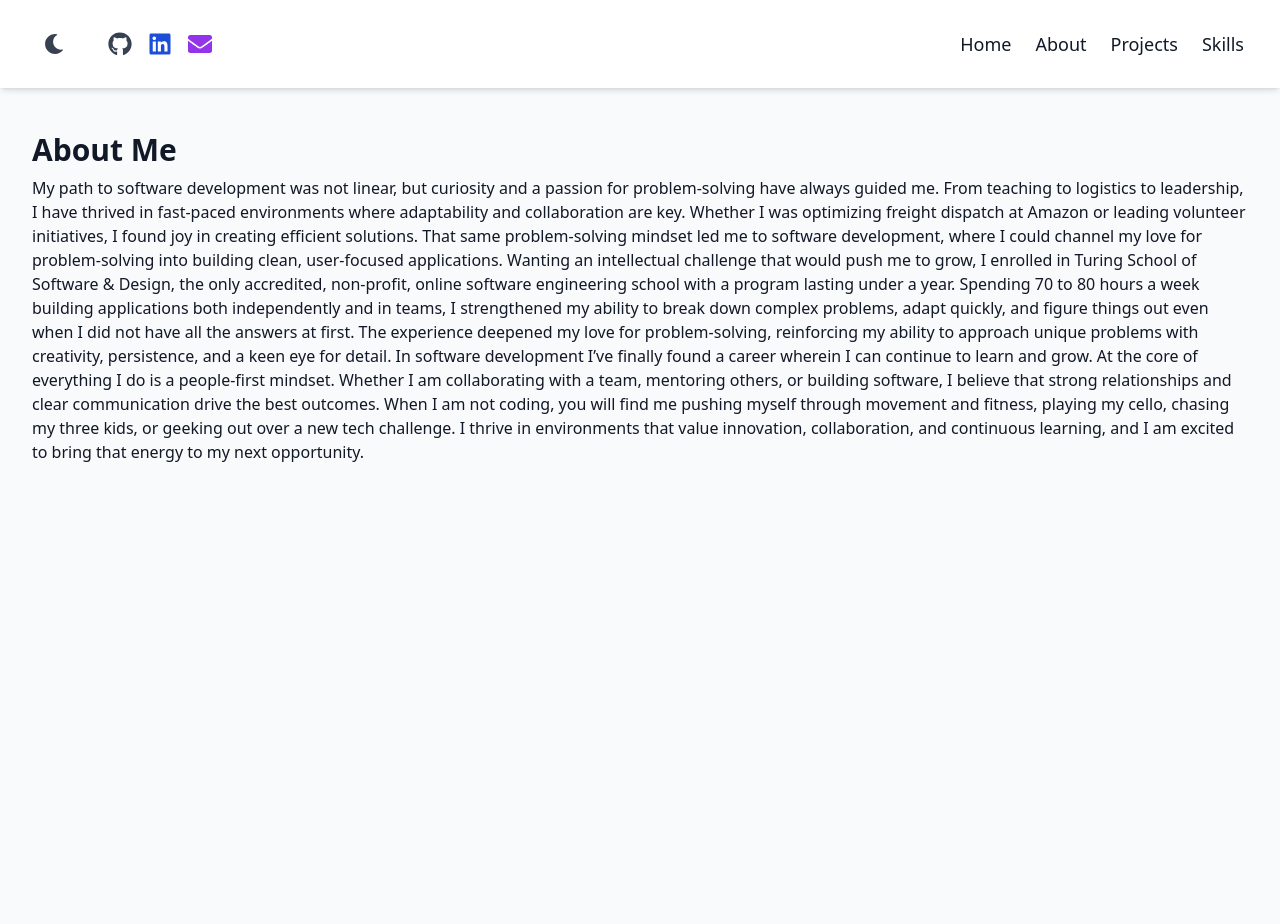
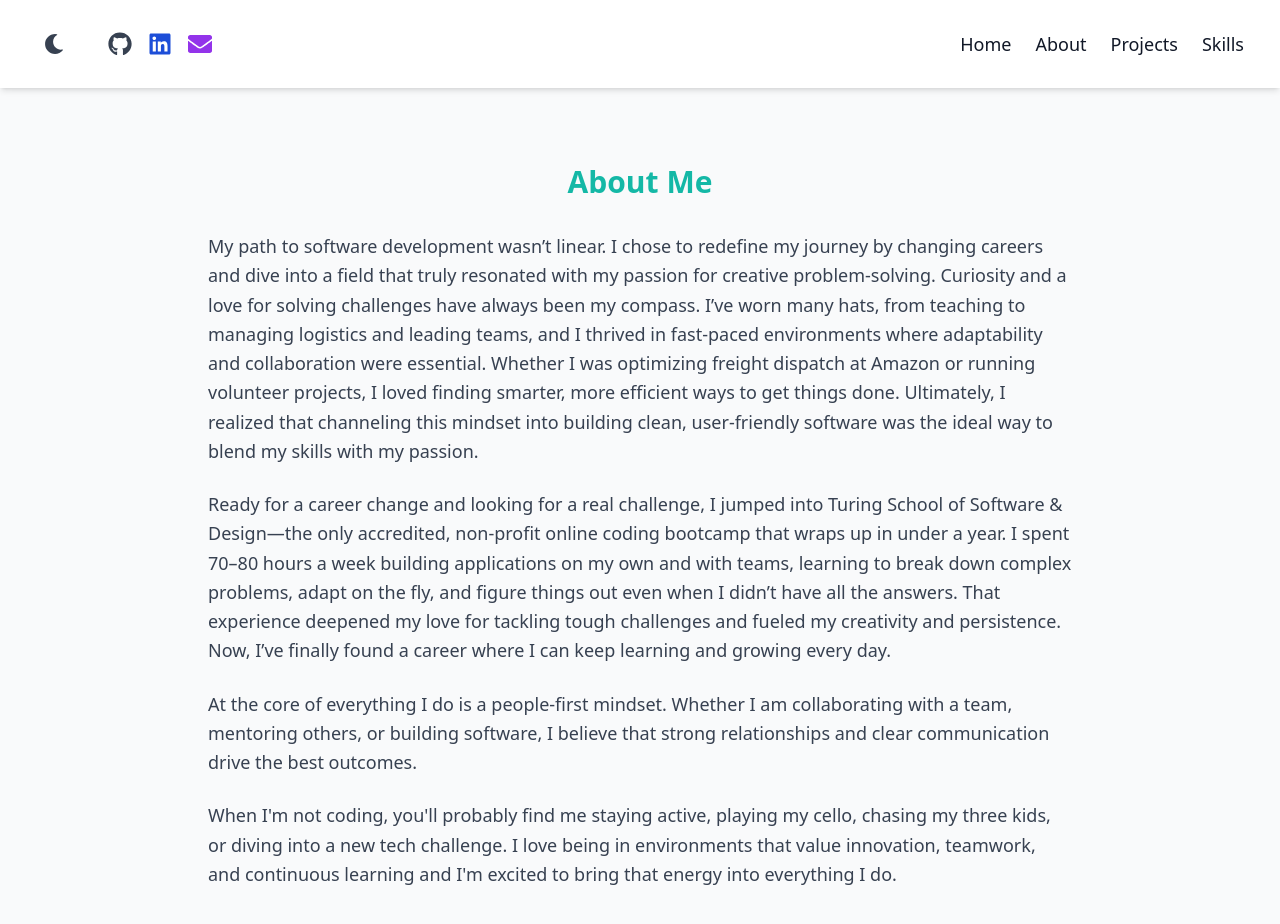
Before and after one commit to TDManning/Portfolio, a React (Create React App) app: page /about in a window 1280 px wide. Shown: the top 924 px of the page. Before the commit the page ends 800 px from the top, so only its background shows below. Built offline with nearby package versions, Linux system fonts and the light colour scheme.

Commit message:
feat: modify the structure and wording in about me section

```diff
--- a/src/sections/About.tsx
+++ b/src/sections/About.tsx
@@ -1,17 +1,45 @@
 import React from "react";
+import AnimatedDiv from "../components/AnimatedDiv";
 
 export const About: React.FC = () => {
   return (
-    <section className="p-8">
-      <h2 className="text-3xl font-bold">About Me</h2>
-      <p className="mt-2">My path to software development was not linear, but curiosity and a passion for problem-solving have always guided me. From teaching to logistics to leadership, I have thrived in fast-paced environments where adaptability and collaboration are key. Whether I was optimizing freight dispatch at Amazon or leading volunteer initiatives, I found joy in creating efficient solutions. That same problem-solving mindset led me to software development, where I could channel my love for problem-solving into building clean, user-focused applications.
-Wanting an intellectual challenge that would push me to grow, I enrolled in Turing School of Software & Design, the only accredited, non-profit, online software engineering school with a program lasting under a year. Spending 70 to 80 hours a week building applications both independently and in teams, I strengthened my ability to break down complex problems, adapt quickly, and figure things out even when I did not have all the answers at first. The experience deepened my love for problem-solving, reinforcing my ability to approach unique problems with creativity, persistence, and a keen eye for detail. In software development I’ve finally found a career wherein I can continue to learn and grow.
-At the core of everything I do is a people-first mindset. Whether I am collaborating with a team, mentoring others, or building software, I believe that strong relationships and clear communication drive the best outcomes.
-When I am not coding, you will find me pushing myself through movement and fitness, playing my cello, chasing my three kids, or geeking out over a new tech challenge. I thrive in environments that value innovation, collaboration, and continuous learning, and I am excited to bring that energy to my next opportunity.
-</p>
+    <section className="py-16 bg-gray-50 dark:bg-gray-900">
+      <div className="max-w-4xl mx-auto px-4">
+        <AnimatedDiv>
+          <h2 className="text-3xl font-bold text-teal-500 mb-8 text-center">
+            About Me
+          </h2>
+          <p className="text-lg text-gray-700 dark:text-gray-300 leading-relaxed">
+            My path to software development wasn’t linear. I chose to redefine my journey by changing careers and dive
+            into a field that truly resonated with my passion for creative problem-solving.
+            Curiosity and a love for solving challenges have always been my compass. I’ve worn many hats, from teaching to
+            managing logistics and leading teams, and I thrived in fast-paced environments where adaptability and collaboration were essential.
+            Whether I was optimizing freight dispatch at Amazon or running volunteer projects, I loved finding smarter,
+            more efficient ways to get things done. Ultimately, I realized that channeling this mindset into building clean,
+            user-friendly software was the ideal way to blend my skills with my passion.
+          </p>
+          <p className="mt-6 text-lg text-gray-700 dark:text-gray-300 leading-relaxed">
+            Ready for a career change and looking for a real challenge, I jumped into Turing School of Software &amp; Design—the
+            only accredited, non-profit online coding bootcamp that wraps up in under a year.
+            I spent 70–80 hours a week building applications on my own and with teams,
+            learning to break down complex problems, adapt on the fly, and figure things out even when
+            I didn’t have all the answers. That experience deepened my love for tackling tough challenges
+            and fueled my creativity and persistence. Now, I’ve finally found a career where I can keep learning and growing every day.
+          </p>
+          <p className="mt-6 text-lg text-gray-700 dark:text-gray-300 leading-relaxed">
+            At the core of everything I do is a people-first mindset. Whether I am collaborating with a team, mentoring others, or building software,
+            I believe that strong relationships and clear communication drive the best outcomes.
+          </p>
+          <p className="mt-6 text-lg text-gray-700 dark:text-gray-300 leading-relaxed">
+            When I'm not coding, you'll probably find me staying active, playing my cello,
+            chasing my three kids, or diving into a new tech challenge.
+            I love being in environments that value innovation, teamwork, and continuous learning and I'm excited
+            to bring that energy into everything I do.
+          </p>
+        </AnimatedDiv>
+      </div>
     </section>
   );
 };
 
-
 export default About;
```
